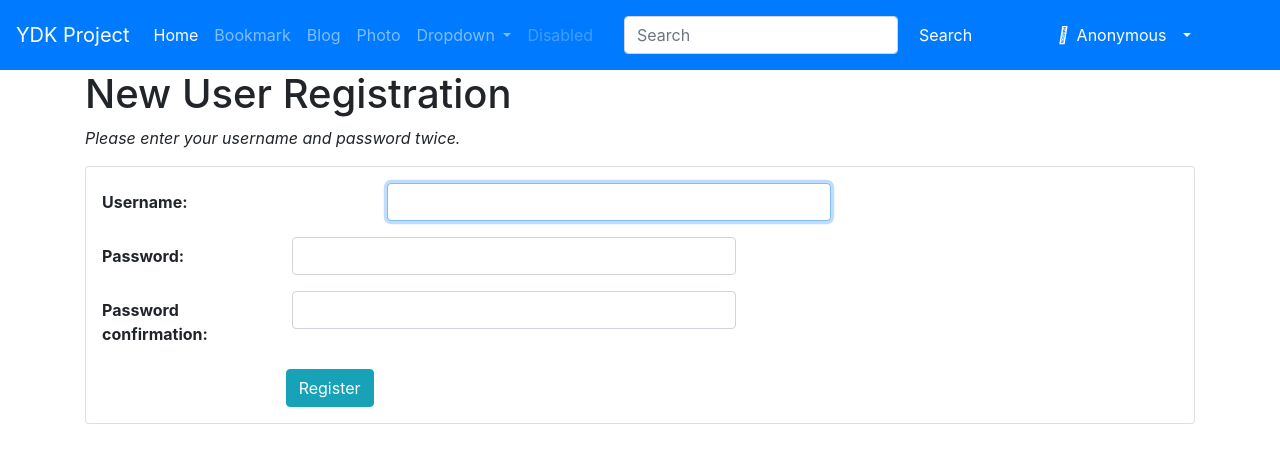
After one commit to dkyou7/django_bookmark2, a Django app: page /accounts/register/ in a window 1280 px wide. The commit adds this page. Shown: the top 463 px of the page. Run offline with Django 3.2, Linux system fonts and the light colour scheme; some libraries are stand-ins or nearby versions.

Commit message:
인증앱 개발 완료

```diff
--- a/config/urls.py
+++ b/config/urls.py
@@ -16,8 +16,9 @@ Including another URLconf
 from django.contrib import admin
 from django.urls import path, include
 from config.views import HomeView
-from django.conf.urls.static import static  # 추가
-from django.conf import settings    # 추가
+from django.conf.urls.static import static
+from django.conf import settings
+from config.views import UserCreateView,UserCreateDoneTV
 
 urlpatterns = [
     path('admin/', admin.site.urls),
@@ -25,4 +26,7 @@ urlpatterns = [
     path('blog/',include('blog.urls')),
     path('',HomeView.as_view(),name='home'),
     path('photo/',include('photo.urls')),
-] + static(settings.MEDIA_URL, document_root = settings.MEDIA_ROOT) # 추가
+    path('accounts/',include('django.contrib.auth.urls')),  # 추가
+    path('accounts/register/',UserCreateView.as_view(),name='register'),    # 추가
+    path('accounts/register/done/',UserCreateDoneTV.as_view(),name='register_done'),    # 추가
+] + static(settings.MEDIA_URL, document_root = settings.MEDIA_ROOT)
--- a/config/views.py
+++ b/config/views.py
@@ -6,3 +6,20 @@ class HomeView(TemplateView):
     # 템플릿 위치 디렉토리는 settings.py의
     # 'DIRS': [os.path.join(BASE_DIR,"templates")] 로 지정되어있다.
     template_name = 'home.html'
+
+from django.views.generic import CreateView
+from django.contrib.auth.forms import UserCreationForm
+from django.urls import reverse_lazy
+
+#-- Homepage View
+class HomeView(TemplateView):
+    template_name = 'home.html'
+
+#-- User Creation
+class UserCreateView(CreateView):
+    template_name = 'registration/register.html'
+    form_class = UserCreationForm
+    success_url = reverse_lazy('register_done')
+
+class UserCreateDoneTV(TemplateView):
+    template_name = 'registration/register_done.html'
--- a/requirement.txt
+++ b/requirement.txt
@@ -3,6 +3,6 @@ django-classy-tags==1.0.0
 django-taggit==1.2.0
 django-taggit-templatetags2==1.6.1
 include==0.2.2
-Pillow==7.1.0
+Pillow==7.1.1
 pytz==2019.3
 six==1.14.0
--- a/templates/base.html
+++ b/templates/base.html
@@ -53,6 +53,27 @@
                     <input class="form-control mr-sm-2" type="search" placeholder="Search" aria-label="Search">
                     <button type="button" class="btn btn-primary">Search</button>
                 </form>
+                <ul class="navbar-nav ml-5 mr-5">
+                    <li class="nav-item dropdown mx-1 btn btn-primary">
+                        {% if user.is_active %}
+                            <a class="nav-link dropdown-toggle text-white" href="#" data-toggle="dropdown">
+                                <i class="fas fa-user"></i>&ensp;{% firstof user.get_short_name user.get_username %}&ensp;
+                            </a>
+                            <div class="dropdown-menu">
+                                <a class="dropdown-item" href="{% url 'logout' %}">Logout</a>
+                                <a class="dropdown-item" href="{% url 'password_change' %}">Change Password</a>
+                            </div>
+                        {% else %}
+                            <a class="nav-link dropdown-toggle text-white" href="#" data-toggle="dropdown">
+                                <i class="fas fa-user"></i>&ensp;Anonymous&ensp;
+                            </a>
+                            <div class="dropdown-menu">
+                                <a class="dropdown-item" href="{% url 'login' %}">Login</a>
+                                <a class="dropdown-item" href="{% url 'register' %}">Register</a>
+                            </div>
+                        {% endif %}
+                    </li>
+                </ul>
             </div>
         </nav>
 <!--네비게이션바 끝-->
--- /dev/null
+++ b/templates/registration/register.html
@@ -0,0 +1,44 @@
+{% extends 'base.html' %}
+
+{% load widget_tweaks %}
+
+{% block title %}register.html{% endblock %}
+
+{% block content %}
+    <h1>New User Registration</h1>
+    <p class="font-italic">Please enter your username and password twice.</p>
+
+    {% if form.errors %}
+        <div class="alert alert-danger">
+            <div class="font-weight-bold">Wrong! Please correct the error(s) below.</div>
+            {{ form.errors }}
+        </div>
+    {% endif %}
+
+    <form action="." method="post" class="card pt-3">{% csrf_token %}
+        <div class="form-group row">
+            {{ form.username|add_label_class:"col-form-label col-sm-3 ml-3 font-weight-bold" }}
+            <div class="col-sm-5">
+                {{ form.username|add_class:"form-control"|attr:"autofocus" }}
+            </div>
+        </div>
+        <div class="form-group row">
+            {{ form.password1|add_label_class:"col-form-label col-sm-2 ml-3 font-weight-bold" }}
+            <div class="col-sm-5">
+                {{ form.password1|add_class:"form-control" }}
+            </div>
+        </div>
+        <div class="form-group row">
+            {{ form.password2|add_label_class:"col-form-label col-sm-2 ml-3 font-weight-bold" }}
+            <div class="col-sm-5">
+                {{ form.password2|add_class:"form-control" }}
+            </div>
+        </div>
+
+        <div class="form-group">
+            <div class="offset-sm-2 col-sm-5">
+                <input type="submit" value="Register" class="btn btn-info">
+            </div>
+        </div>
+    </form>
+{% endblock %}
```
Also changed, not shown: config/settings.py (+6 -3 lines), templates/registration/logged_out.html (added, +17 -0 lines), templates/registration/login.html (added, +39 -0 lines), templates/registration/password_change_done.html (added, +9 -0 lines), templates/registration/password_change_form.html (added, +45 -0 lines), templates/registration/register_done.html (added, +10 -0 lines), README.md.
